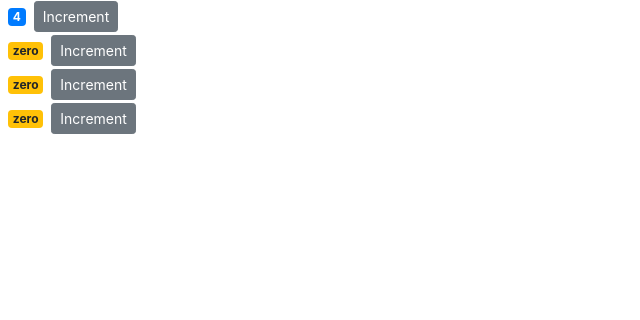
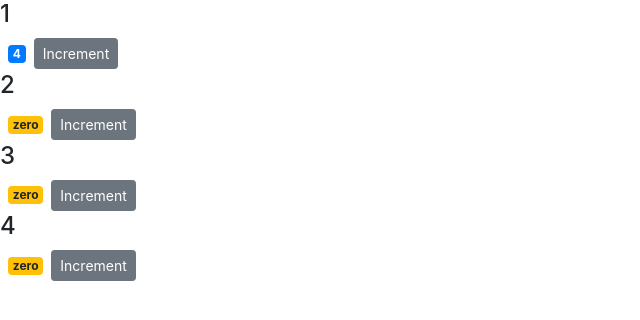
Before and after one commit to ilaydaozdemir/ReactShoppingCart, a React (Create React App) app in the folder shoppingcard/: page / in a window 1280 px wide. Shown: the top 320 px of the page, without its empty margins (0-640 px from the left). Built offline with nearby package versions, Linux system fonts and the light colour scheme.

Commit message:
Passing Children

```diff
--- a/shoppingcard/src/components/counter.jsx
+++ b/shoppingcard/src/components/counter.jsx
@@ -10,8 +10,10 @@
   };
 
   render() {
+    console.log(this.props);
     return (
       <div>
+        <h4>{this.props.id}</h4>
         <span className={this.getBadge()}>{this.formatCount()}</span>
         <button
           onClick={this.handleIncrement}
--- a/shoppingcard/src/components/counters.jsx
+++ b/shoppingcard/src/components/counters.jsx
@@ -15,7 +15,7 @@
     return (
       <div>
         {this.state.counters.map(counter => (
-          <Counter key={counter.id} value={counter.value}>
+          <Counter key={counter.id} value={counter.value} id={counter.id}>
             <h4>Counter #{counter.id}</h4>
           </Counter>
         ))}
```
Also changed, not shown: 1 other file (tests, documents, lock files or other folders).
